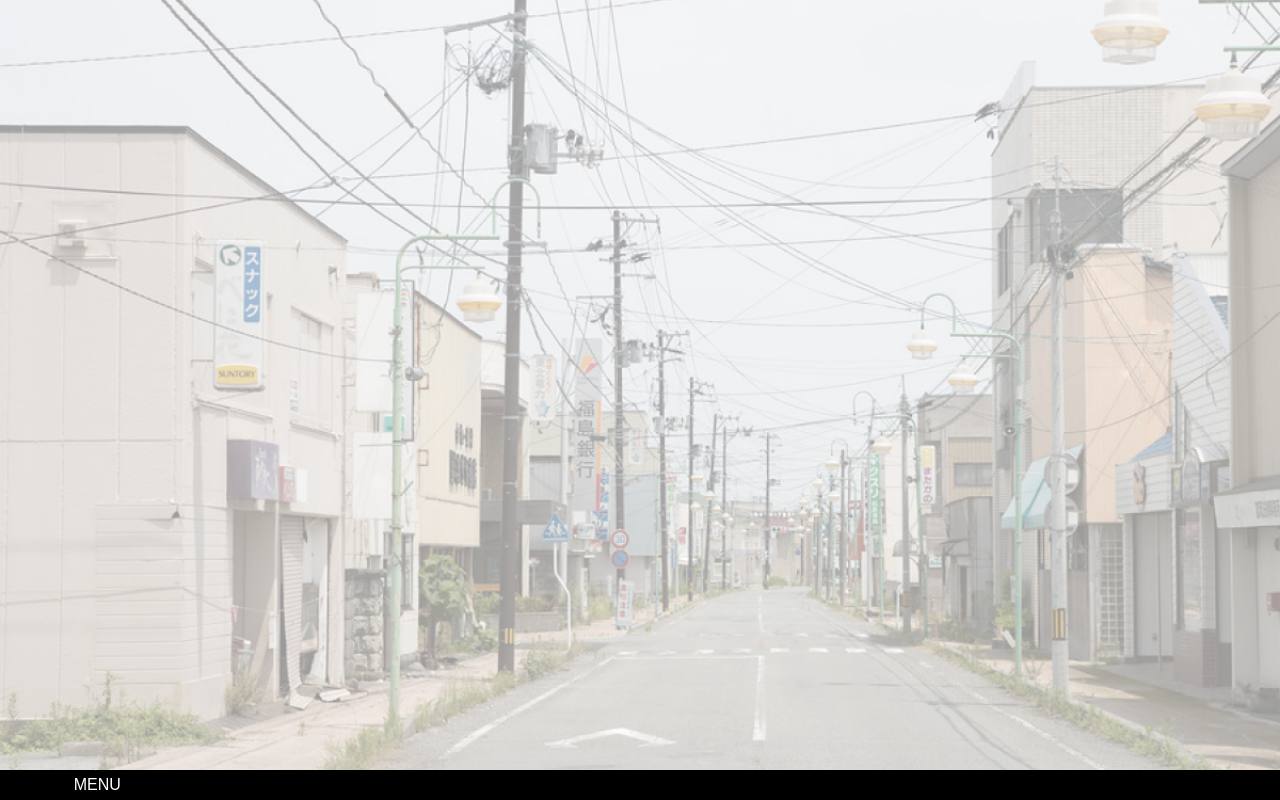
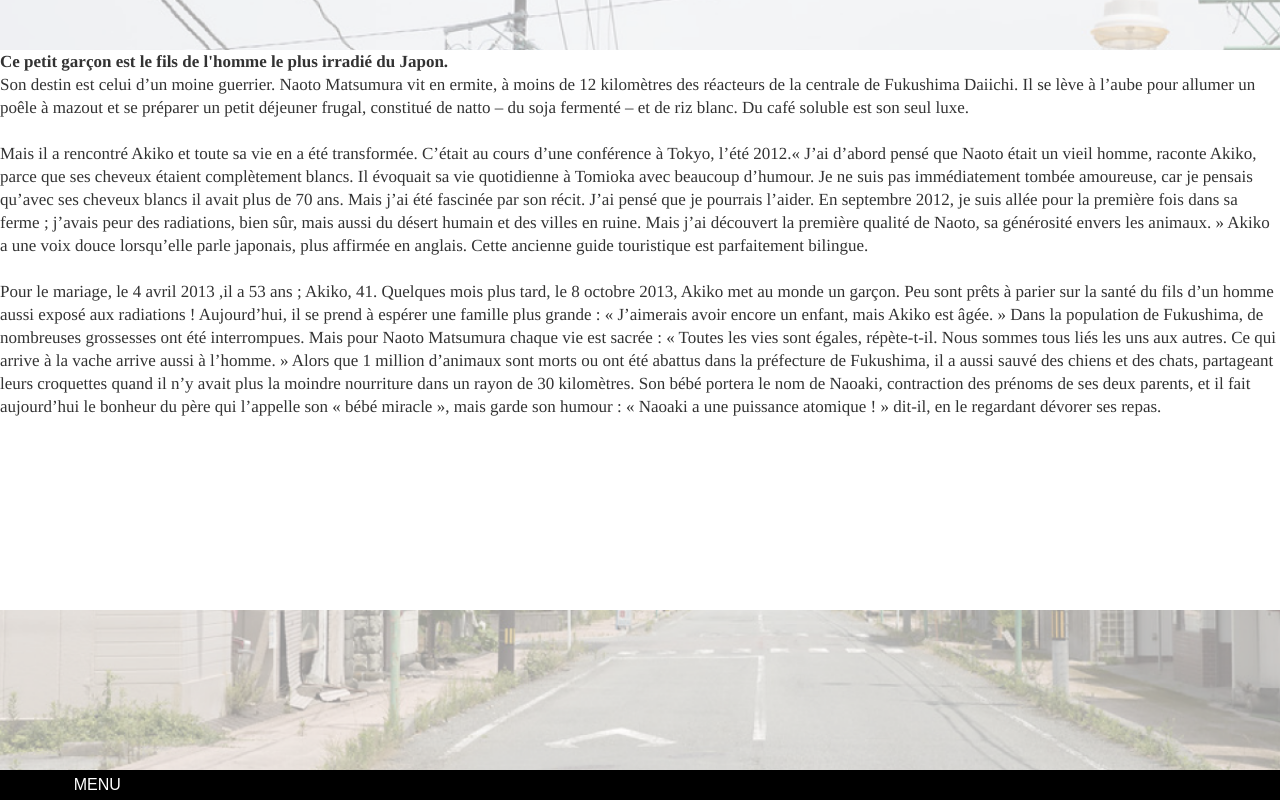
Before and after one commit to JulianRomana/WebDoc-Naoto, a Nuxt app: page /enfantMiracle/enfantMiracle in a window 1280 px wide. Built offline with nearby package versions, Linux system fonts and the light colour scheme; no server answers.

Commit message:
enfantMiracle

```diff
--- a/assets/styles/style.scss
+++ b/assets/styles/style.scss
@@ -91,3 +91,6 @@ body {
 h1 {
   font-family: League Spartan;
 }
+figcaption {
+  font-family: Times, serif;
+}
--- a/components/Menu.vue
+++ b/components/Menu.vue
@@ -25,6 +25,10 @@
 .menu__item {
   color: white;
   transition: 0.1s linear;
+  cursor: pointer;
+  &:hover {
+    color: rgba(255, 255, 255, 0.705);
+  }
 }
 .menu__list {
   position: relative;
--- a/pages/enfantMiracle/enfantMiracle.vue
+++ b/pages/enfantMiracle/enfantMiracle.vue
@@ -3,7 +3,17 @@
     <h1>{{arrayName}}</h1>
     <figure>
       <img :src="arrayImage" alt>
-      <figcaption>{{arrayContent}}</figcaption>
+      <figcaption>
+        Ce petit garçon est le fils de l'homme le plus irradié du Japon.
+        <br>Son destin est celui d’un moine guerrier. Naoto Matsumura vit en ermite, à moins de 12 kilomètres des réacteurs de la centrale de Fukushima Daiichi. Il se lève à l’aube pour allumer un poêle à mazout et se préparer un petit déjeuner frugal, constitué de natto – du soja fermenté – et de riz blanc. Du café soluble est son seul luxe.
+        <br>
+        <br>Mais il a rencontré Akiko et toute sa vie en a été transformée. C’était au cours d’une conférence à Tokyo, l’été 2012.« J’ai d’abord pensé que Naoto était un vieil homme, raconte Akiko, parce que ses cheveux étaient complètement blancs. Il évoquait sa vie quotidienne à Tomioka avec beaucoup d’humour. Je ne suis pas immédiatement tombée amoureuse, car je pensais qu’avec ses cheveux blancs il avait plus de 70 ans. Mais j’ai été fascinée par son récit. J’ai pensé que je pourrais l’aider. En septembre 2012, je suis allée pour la première fois dans sa ferme ; j’avais peur des radiations, bien sûr, mais aussi du désert humain et des villes en ruine. Mais j’ai découvert la première qualité de Naoto, sa générosité envers les animaux. » Akiko a une voix douce lorsqu’elle parle japonais, plus affirmée en anglais. Cette ancienne guide touristique est parfaitement bilingue.
+        <br>
+        <br>Pour le mariage, le 4 avril 2013 ,il a 53 ans ; Akiko, 41. Quelques mois plus tard, le 8 octobre 2013, Akiko met au monde un garçon.
+        Peu sont prêts à parier sur la santé du fils d’un homme aussi exposé aux radiations !
+        Aujourd’hui, il se prend à espérer une famille plus grande : « J’aimerais avoir encore un enfant, mais Akiko est âgée. » Dans la population de Fukushima, de nombreuses grossesses ont été interrompues.
+        Mais pour Naoto Matsumura chaque vie est sacrée : « Toutes les vies sont égales, répète-t-il. Nous sommes tous liés les uns aux autres. Ce qui arrive à la vache arrive aussi à l’homme. » Alors que 1 million d’animaux sont morts ou ont été abattus dans la préfecture de Fukushima, il a aussi sauvé des chiens et des chats, partageant leurs croquettes quand il n’y avait plus la moindre nourriture dans un rayon de 30 kilomètres. Son bébé portera le nom de Naoaki, contraction des prénoms de ses deux parents, et il fait aujourd’hui le bonheur du père qui l’appelle son « bébé miracle », mais garde son humour : « Naoaki a une puissance atomique ! » dit-il, en le regardant dévorer ses repas.
+      </figcaption>
     </figure>
     <Menu></Menu>
   </div>
@@ -22,14 +32,22 @@
 }
 figure {
   display: flex;
-  height: 80%;
+  height: 70%;
+  img {
+    height: 60%;
+  }
   figcaption {
     background-color: white;
+    font-size: 17px;
+    line-height: 23px;
+    &::first-line {
+      font-weight: bold;
+    }
   }
 }
 h1 {
   text-align: center;
-  margin-top: 50px;
+  margin: 50px 0px 50px;
   font-size: 20px;
   transition: ease;
 }
```
